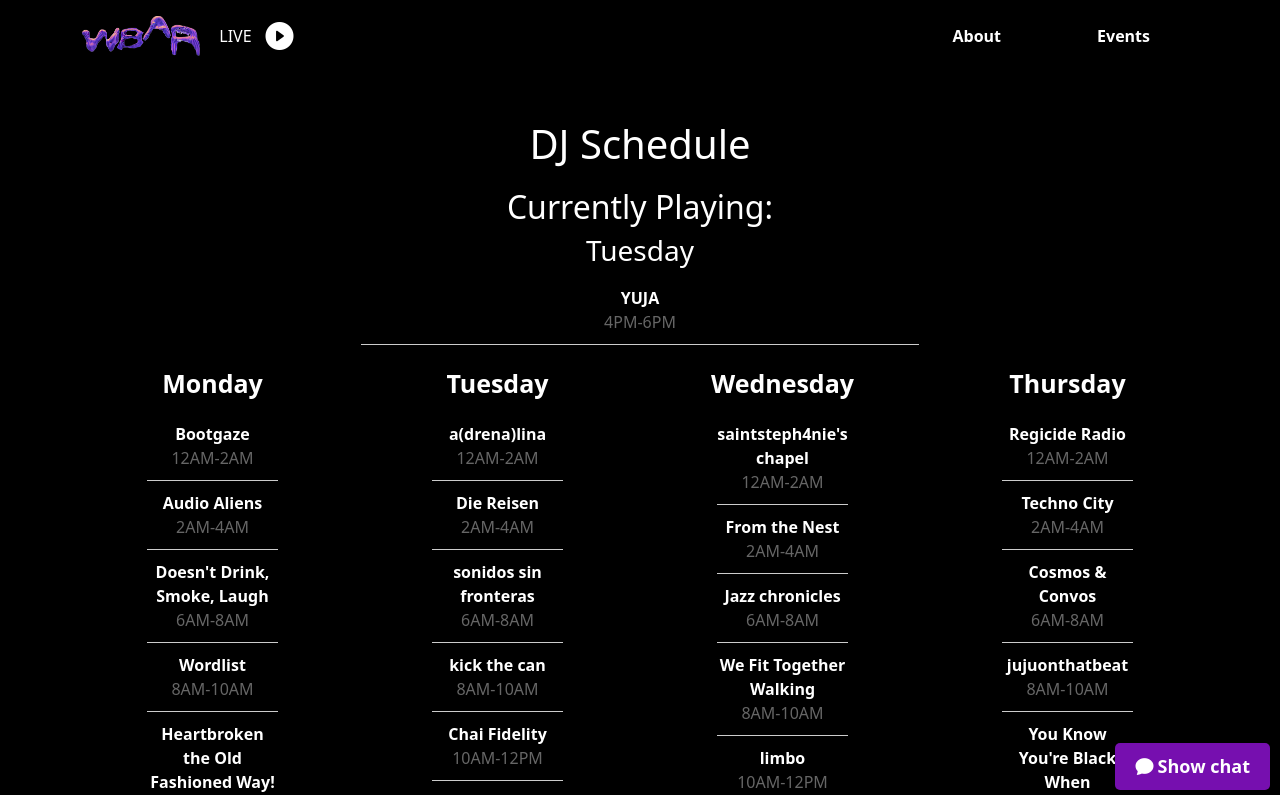
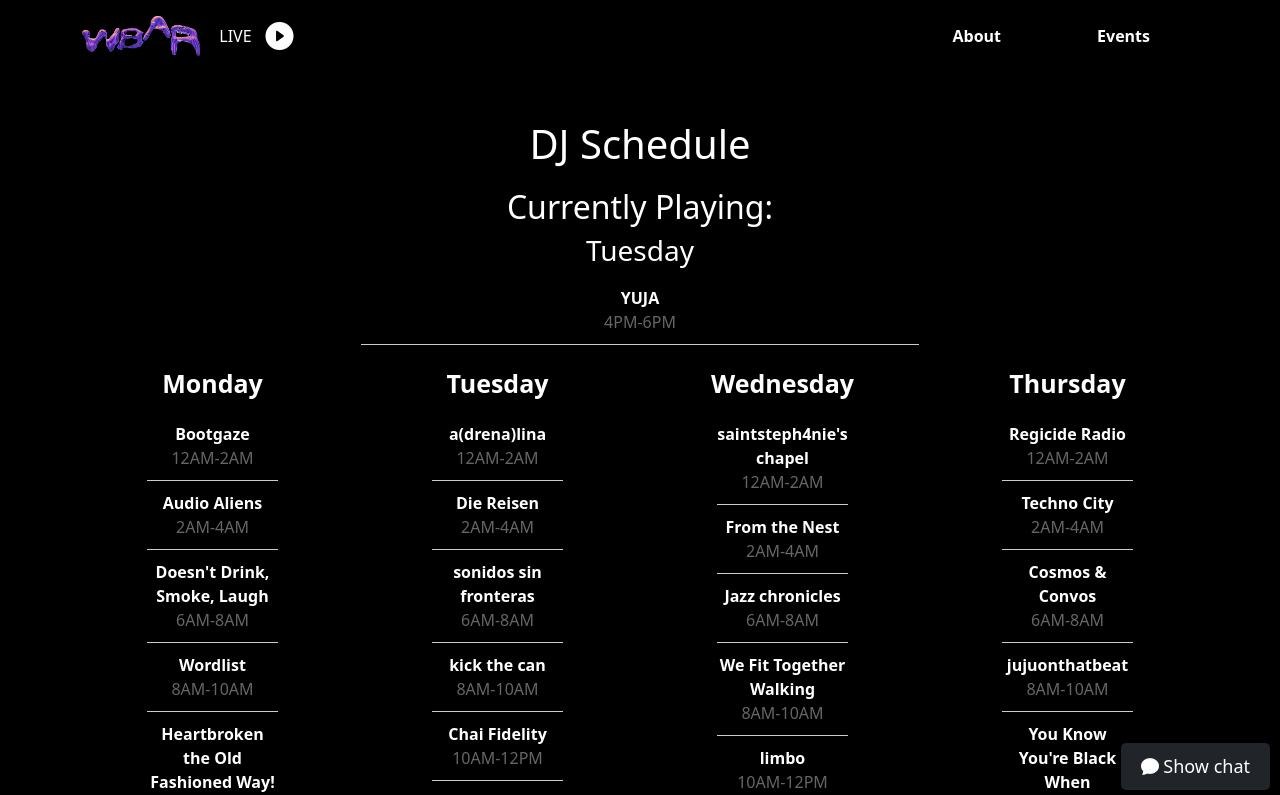
Before and after one commit to wbar-radio/wbar-app, a React (Create React App) app in the folder client/: page / in a window 1280 px wide. Shown: the top 795 px of the page. Built offline with nearby package versions, Linux system fonts and the light colour scheme.

Commit message:
change button back to black

```diff
--- a/client/src/Components/Chat.css
+++ b/client/src/Components/Chat.css
@@ -3,8 +3,6 @@
     bottom: 10px;
     right: 10px;
     z-index: 1000;
-    color: var(--wbar-purple);
-    background-color: var(--wbar-purple);
     border: none;
     padding: 10px 20px;
     border-radius: 5px;
@@ -15,11 +13,8 @@
 #show-chat-btn span, #show-chat-btn i {
     color: white;
     font-size: large;
+}
 
-}
-#show-chat-btn span {
-    font-weight: bold;
-}
 #chat-container {
     display: flex;
     flex-direction: column;
@@ -69,9 +64,6 @@
     display: flex;
     justify-content: space-between;
 }
-#show-chat-btn {
-    color: var(--wbar-purple);
-}
 
 @media (max-width: 768px) {
     #chat-container {
```
